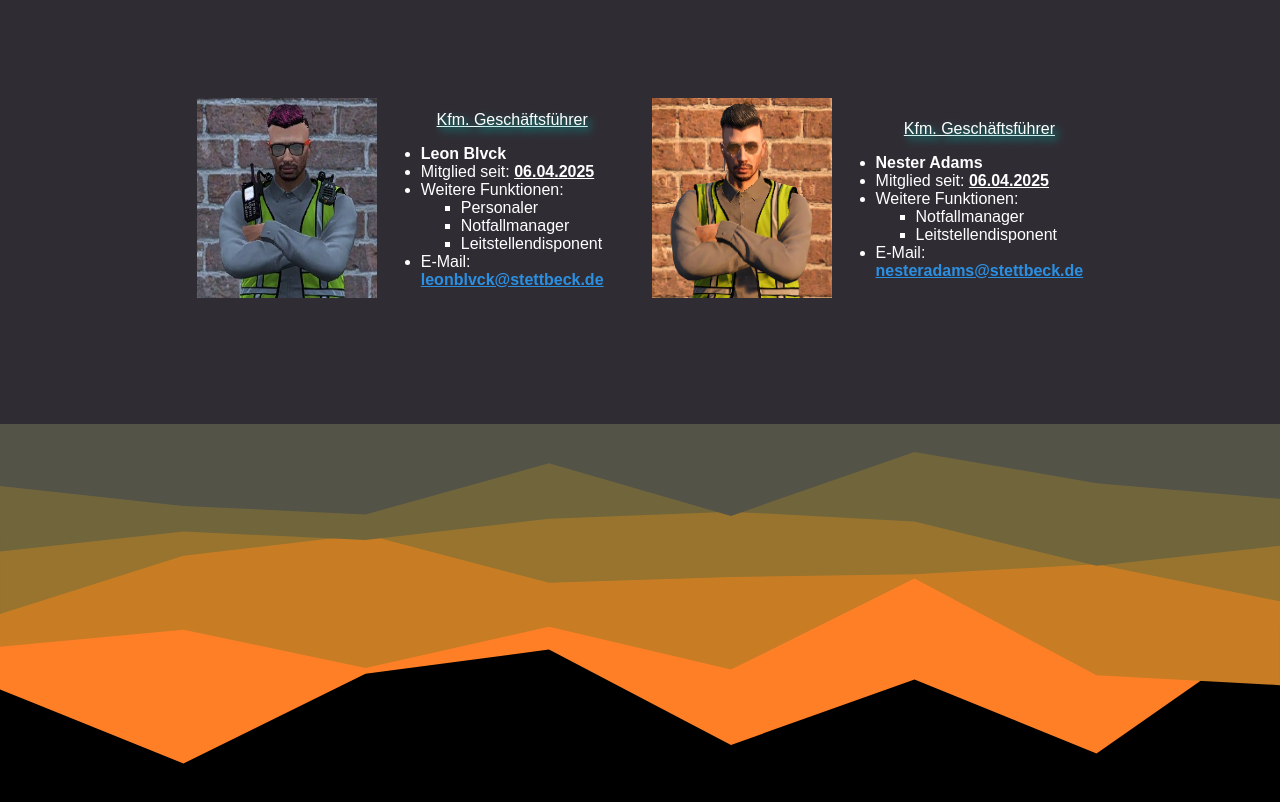
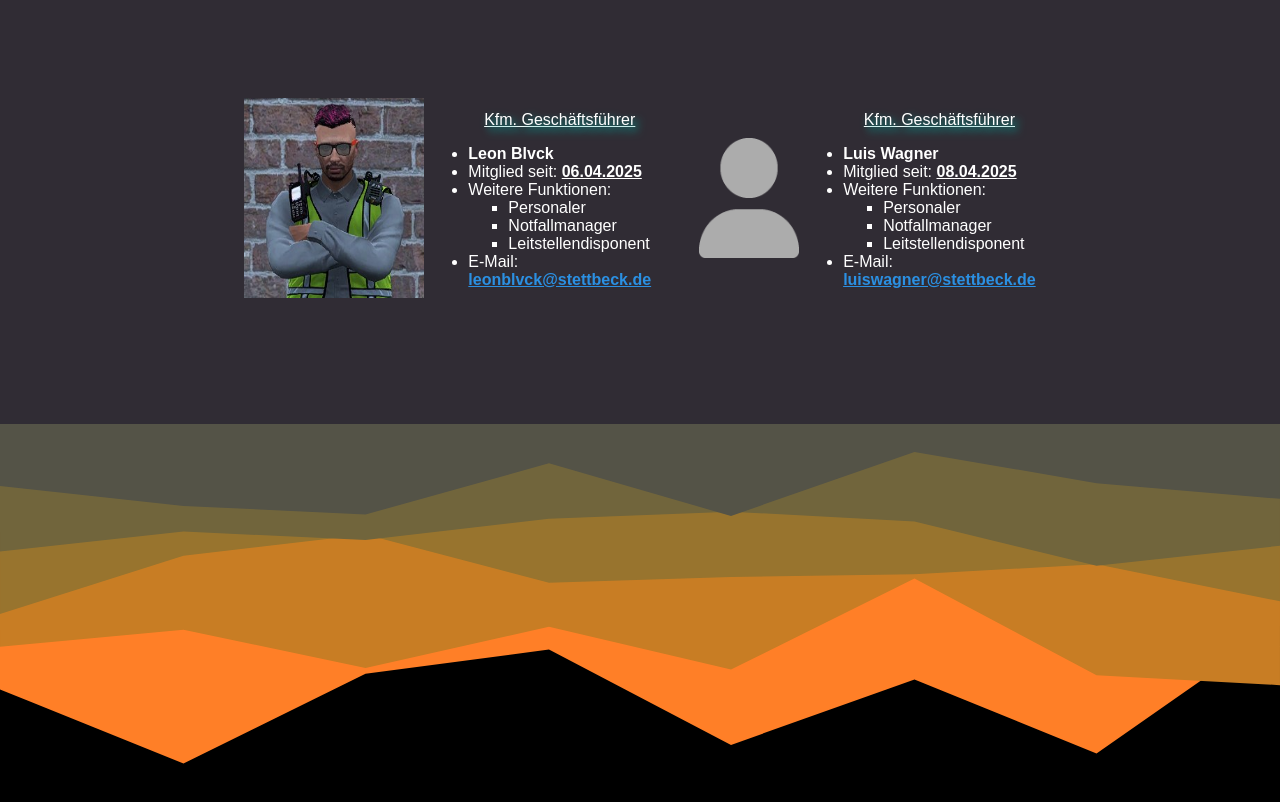
Before and after one commit to stadtwerke-stettbeck/fiktive-webseite, a plain HTML site: page contact.html in a window 1280 px wide. Shown: the part 1333-2135 px from the top of the page. Drawn offline with Linux system fonts and the light colour scheme; a web font is replaced by a local one.

Commit message:
Add files via upload

```diff
--- a/contact.html
+++ b/contact.html
@@ -131,18 +131,19 @@
                                 </ul>
                             </th>
 
-                            <th><img class="profilbild" src="Bilder/Nester_Adams.png" alt="Hier sollte eigentlich ein Bild sein!"></th>
+                            <th><img class="personicon" src="Bilder/user-solid.png" alt="Hier sollte eigentlich ein Bild sein!"></th>
                             <th class="normal">
                                 <ul>
                                     <p class="imph02">Kfm. Geschäftsführer</p>
-                                    <li><b>Nester Adams</b></li>
-                                    <li>Mitglied seit: <b><u>06.04.2025</u></b></li>
+                                    <li><b>Luis Wagner</b></li>
+                                    <li>Mitglied seit: <b><u>08.04.2025</u></b></li>
                                     <li>Weitere Funktionen:</li>
                                         <ul class="berufserfahrungen">
+                                            <li>Personaler</li>
                                             <li>Notfallmanager</li>
                                             <li>Leitstellendisponent</li>
                                         </ul>
-                                    <li>E-Mail: <b class="email" id="bereich-zum-kopieren3">nesteradams@stettbeck.de</b></li>
+                                    <li>E-Mail: <b class="email" id="bereich-zum-kopieren3">luiswagner@stettbeck.de</b></li>
                                 </ul>
                             </th>
                         </tr>
@@ -224,13 +225,14 @@
                                 <th><img class="personicon" src="Bilder/user-solid.png" alt="Hier sollte eigentlich ein Bild sein!"></th>
                                 <th class="normal">
                                     <ul>
-                                        <li><b><i>Vakant</i></b></li>
-                                        <li>Mitglied seit: <b><u>TT.MM.JJJJ</u></b></li>
+                                        <li><b>Luis Wagner</b></li>
+                                        <li>Mitglied seit: <b><u>08.04.2025</u></b></li>
                                         <li>Weitere Funktionen:</li>
                                         <ul class="berufserfahrungen">
                                             <li>Notfallmanager</li>
+                                            <li>Leitstellendisponent</li>
                                         </ul>
-                                        <li>E-Mail: <b class="email" id="bereich-zum-kopieren4">@stettbeck.de</b></li>
+                                        <li>E-Mail: <b class="email" id="bereich-zum-kopieren4">luiswagner@stettbeck.de</b></li>
                                     </ul>
                                 </th>
                             </tr>
```
